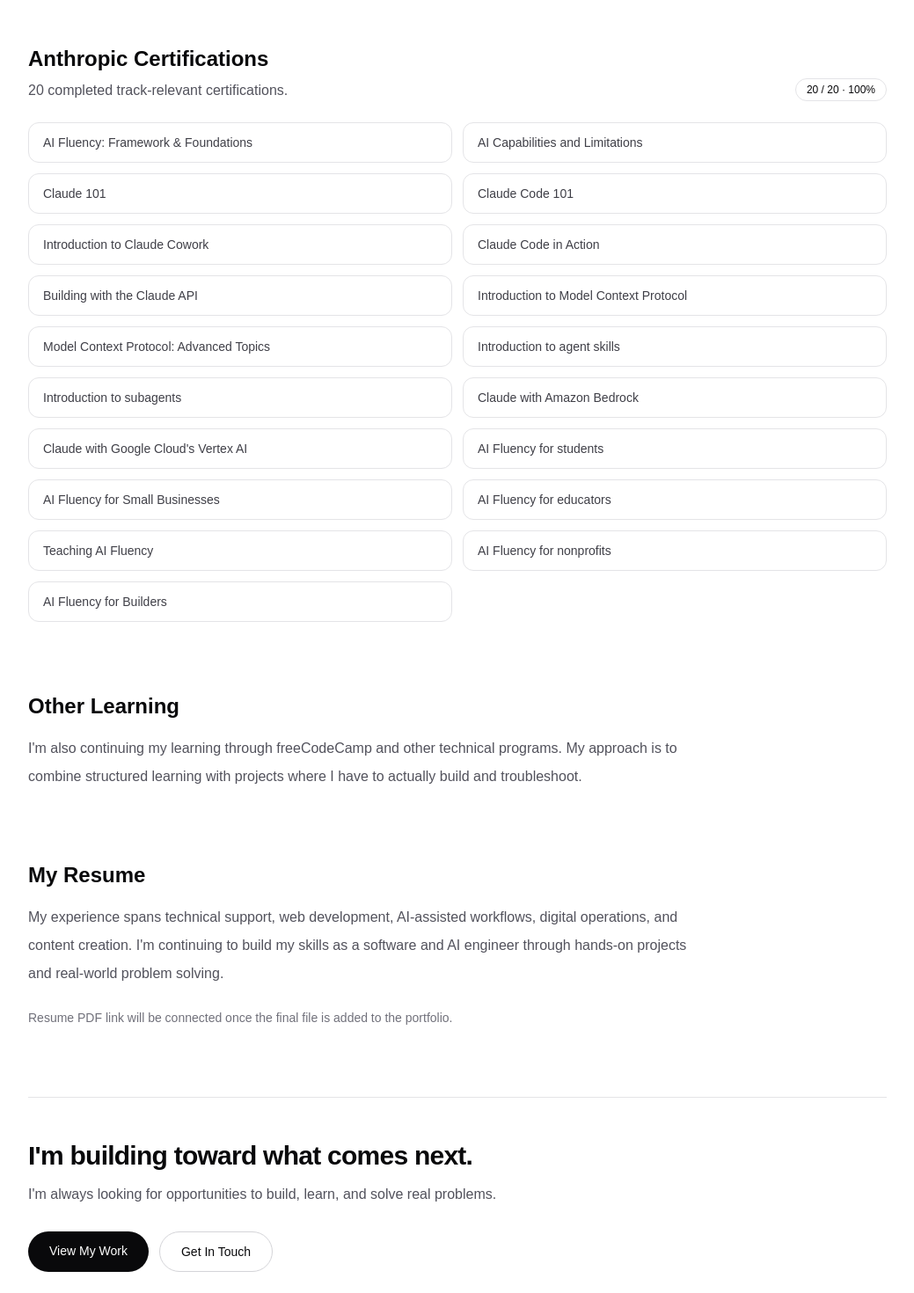
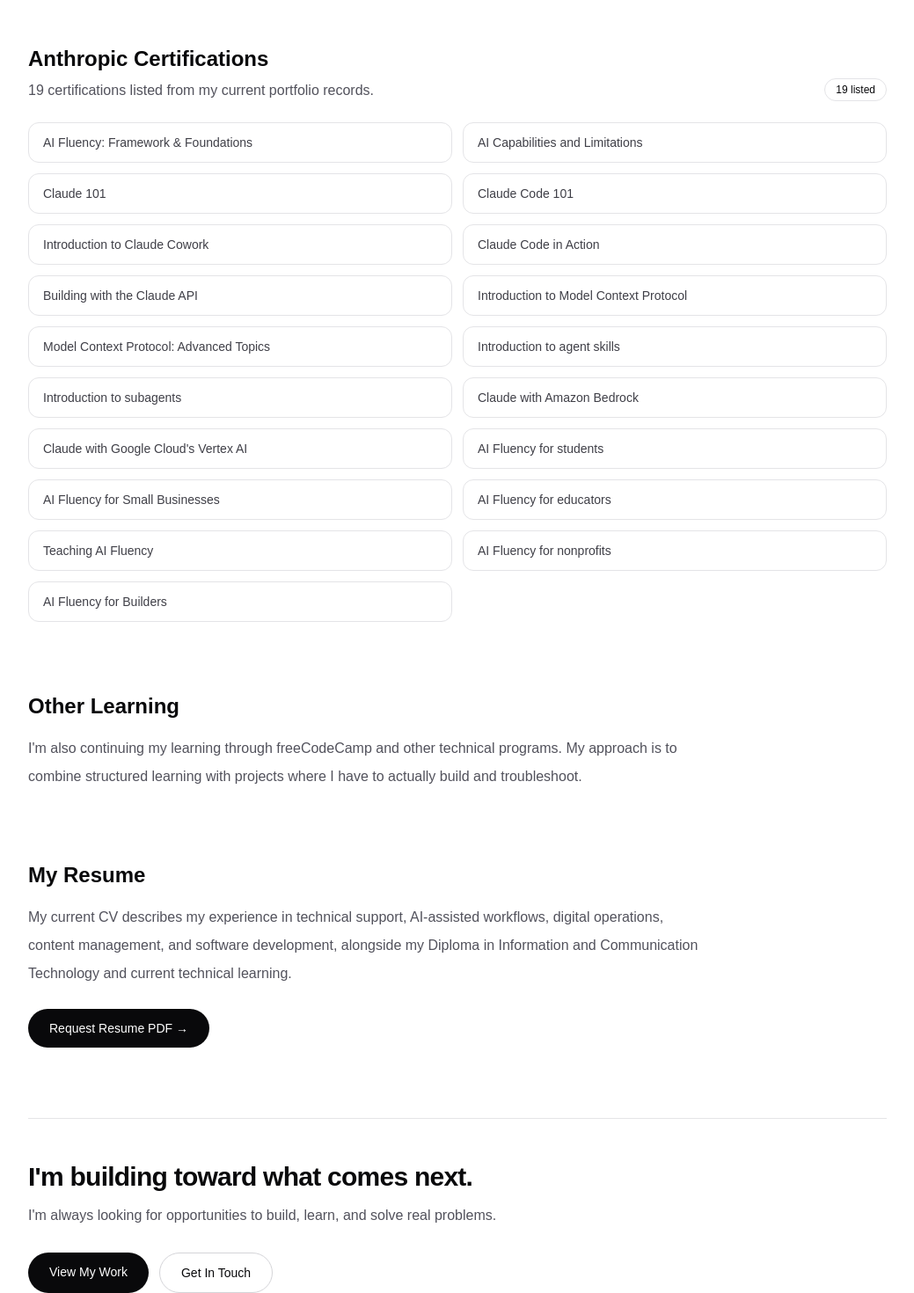
Before and after one commit to Leslei-254/leslei-portfolio, a Next.js app: page /about in a window 1280 px wide. Shown: the part 1260-2730 px from the top of the page at 88% size, without its empty margins (120-1159 px from the left). Built offline with nearby package versions, Linux system fonts and the light colour scheme.

Commit message:
Correct certification count and resume details

```diff
--- a/app/about/page.tsx
+++ b/app/about/page.tsx
@@ -27,63 +27,22 @@
     <main className="min-h-screen bg-white text-zinc-950">
       <article className="mx-auto max-w-5xl px-6 py-20 sm:py-28">
         <Link href="/" className="text-sm text-zinc-500 hover:text-black">← Home</Link>
-
         <header className="mt-12 max-w-3xl">
           <p className="text-sm font-medium uppercase tracking-[0.2em] text-zinc-500">About Me</p>
           <h1 className="mt-3 text-5xl font-semibold tracking-tight sm:text-6xl">A builder becoming a stronger software and AI engineer.</h1>
           <p className="mt-6 text-xl leading-8 text-zinc-600">Right now, I would describe myself as a Backend AI Engineer with exposure across software development, AI, and web technologies. I know enough to build, and I&apos;m working toward becoming a strong software and AI engineer.</p>
         </header>
-
         <div className="mt-20 space-y-20">
+          <section><h2 className="text-2xl font-semibold">My Story</h2><p className="mt-4 max-w-3xl leading-8 text-zinc-600">I&apos;m building my skills through practical projects, troubleshooting, certifications, and continuous learning. I enjoy turning ideas into working software and learning from the problems that come up along the way.</p></section>
+          <section><h2 className="text-2xl font-semibold">Career Journey</h2><p className="mt-4 max-w-3xl leading-8 text-zinc-600">My focus is moving toward software and AI engineering through hands-on work. Projects such as LeadDesk Mini CRM, Polite Scraper, and Dokile AI reflect the different areas I&apos;m exploring and building in.</p></section>
+          <section><h2 className="text-2xl font-semibold">What I Value</h2><div className="mt-6 grid gap-4 sm:grid-cols-3">{[["Commitment", "Keep showing up and keep building."], ["Persistence", "Work through problems instead of giving up."], ["Goals", "Keep learning toward becoming a stronger engineer."]].map(([title, text]) => <div key={title} className="rounded-2xl border border-zinc-200 p-6"><h3 className="font-semibold">{title}</h3><p className="mt-2 text-sm leading-6 text-zinc-600">{text}</p></div>)}</div></section>
           <section>
-            <h2 className="text-2xl font-semibold">My Story</h2>
-            <p className="mt-4 max-w-3xl leading-8 text-zinc-600">I&apos;m building my skills through practical projects, troubleshooting, certifications, and continuous learning. I enjoy turning ideas into working software and learning from the problems that come up along the way.</p>
+            <div className="flex flex-wrap items-end justify-between gap-4"><div><h2 className="text-2xl font-semibold">Anthropic Certifications</h2><p className="mt-2 text-zinc-600">19 certifications listed from my current portfolio records.</p></div><span className="rounded-full border border-zinc-200 px-3 py-1 text-xs font-medium">19 listed</span></div>
+            <div className="mt-6 grid gap-3 sm:grid-cols-2">{certifications.map((cert) => <div key={cert} className="rounded-xl border border-zinc-200 px-4 py-3 text-sm text-zinc-700">{cert}</div>)}</div>
           </section>
-
-          <section>
-            <h2 className="text-2xl font-semibold">Career Journey</h2>
-            <p className="mt-4 max-w-3xl leading-8 text-zinc-600">My focus is moving toward software and AI engineering through hands-on work. Projects such as LeadDesk Mini CRM, Polite Scraper, and Dokile AI reflect the different areas I&apos;m exploring and building in.</p>
-          </section>
-
-          <section>
-            <h2 className="text-2xl font-semibold">What I Value</h2>
-            <div className="mt-6 grid gap-4 sm:grid-cols-3">
-              {[
-                ["Commitment", "Keep showing up and keep building."],
-                ["Persistence", "Work through problems instead of giving up."],
-                ["Goals", "Keep learning toward becoming a stronger engineer."],
-              ].map(([title, text]) => (
-                <div key={title} className="rounded-2xl border border-zinc-200 p-6"><h3 className="font-semibold">{title}</h3><p className="mt-2 text-sm leading-6 text-zinc-600">{text}</p></div>
-              ))}
-            </div>
-          </section>
-
-          <section>
-            <div className="flex flex-wrap items-end justify-between gap-4">
-              <div><h2 className="text-2xl font-semibold">Anthropic Certifications</h2><p className="mt-2 text-zinc-600">20 completed track-relevant certifications.</p></div>
-              <span className="rounded-full border border-zinc-200 px-3 py-1 text-xs font-medium">20 / 20 · 100%</span>
-            </div>
-            <div className="mt-6 grid gap-3 sm:grid-cols-2">
-              {certifications.map((cert) => <div key={cert} className="rounded-xl border border-zinc-200 px-4 py-3 text-sm text-zinc-700">{cert}</div>)}
-            </div>
-          </section>
-
-          <section>
-            <h2 className="text-2xl font-semibold">Other Learning</h2>
-            <p className="mt-4 max-w-3xl leading-8 text-zinc-600">I&apos;m also continuing my learning through freeCodeCamp and other technical programs. My approach is to combine structured learning with projects where I have to actually build and troubleshoot.</p>
-          </section>
-
-          <section>
-            <h2 className="text-2xl font-semibold">My Resume</h2>
-            <p className="mt-4 max-w-3xl leading-8 text-zinc-600">My experience spans technical support, web development, AI-assisted workflows, digital operations, and content creation. I&apos;m continuing to build my skills as a software and AI engineer through hands-on projects and real-world problem solving.</p>
-            <p className="mt-6 text-sm text-zinc-500">Resume PDF link will be connected once the final file is added to the portfolio.</p>
-          </section>
-
-          <section className="border-t border-zinc-200 pt-12">
-            <h2 className="text-3xl font-semibold tracking-tight">I&apos;m building toward what comes next.</h2>
-            <p className="mt-3 max-w-2xl leading-7 text-zinc-600">I&apos;m always looking for opportunities to build, learn, and solve real problems.</p>
-            <div className="mt-7 flex flex-wrap gap-3"><Link href="/work" className="rounded-full bg-zinc-950 px-6 py-3 text-sm font-medium text-white">View My Work</Link><Link href="/contact" className="rounded-full border border-zinc-300 px-6 py-3 text-sm font-medium">Get In Touch</Link></div>
-          </section>
+          <section><h2 className="text-2xl font-semibold">Other Learning</h2><p className="mt-4 max-w-3xl leading-8 text-zinc-600">I&apos;m also continuing my learning through freeCodeCamp and other technical programs. My approach is to combine structured learning with projects where I have to actually build and troubleshoot.</p></section>
+          <section><h2 className="text-2xl font-semibold">My Resume</h2><p className="mt-4 max-w-3xl leading-8 text-zinc-600">My current CV describes my experience in technical support, AI-assisted workflows, digital operations, content management, and software development, alongside my Diploma in Information and Communication Technology and current technical learning.</p><a href="mailto:Lesleimakori@gmail.com?subject=Resume%20Request" className="mt-6 inline-block rounded-full bg-zinc-950 px-6 py-3 text-sm font-medium text-white">Request Resume PDF →</a></section>
+          <section className="border-t border-zinc-200 pt-12"><h2 className="text-3xl font-semibold tracking-tight">I&apos;m building toward what comes next.</h2><p className="mt-3 max-w-2xl leading-7 text-zinc-600">I&apos;m always looking for opportunities to build, learn, and solve real problems.</p><div className="mt-7 flex flex-wrap gap-3"><Link href="/work" className="rounded-full bg-zinc-950 px-6 py-3 text-sm font-medium text-white">View My Work</Link><Link href="/contact" className="rounded-full border border-zinc-300 px-6 py-3 text-sm font-medium">Get In Touch</Link></div></section>
         </div>
       </article>
     </main>
```
